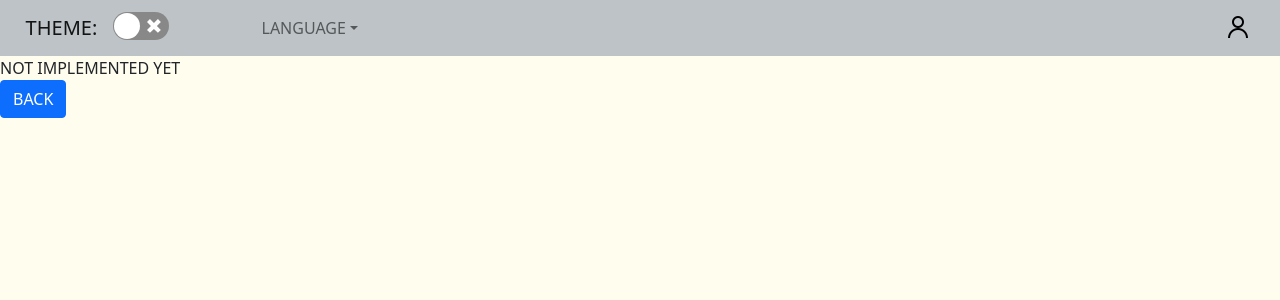
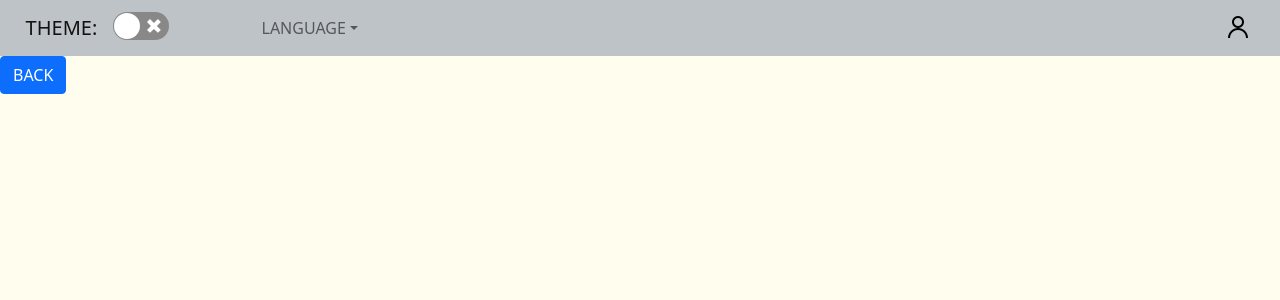
Before and after one commit to ksoloducha/dashboard, a React (Create React App) app: page / in a window 1280 px wide. Both pictures are taken after a click on the picture 325 px from the left and 215 px from the top of the page. Shown: the top 300 px of the page. Built offline with nearby package versions, Linux system fonts and the light colour scheme.

Commit message:
added goback button

```diff
--- a/src/NotImplementedYet.js
+++ b/src/NotImplementedYet.js
@@ -3,17 +3,15 @@ import Button from 'react-bootstrap/Button'
 
 const NotImplementedYet = (props) =>{
 
-    const goBack = () => {
-
+    const goBackToMainWindow = () => {
+        props.onSelectView('Main window')
     }
 
     return(
-        <div>
-            <div>
-                NOT IMPLEMENTED YET
-            </div>
+        <div
+        >
             <Button
-                onClick={goBack}
+                onClick={goBackToMainWindow}
             >
                 BACK
             </Button>
--- a/src/components/selling-chart/SellingChartView.js
+++ b/src/components/selling-chart/SellingChartView.js
@@ -27,7 +27,7 @@ const SellingChartView = (props) => {
         setTimePeriod(newTimePeriod)
     }
 
-    const selectView = (e) => {
+    const goBackToMainWindow = () => {
         props.onSelectView('Main window')
     }
 
@@ -49,7 +49,7 @@ const SellingChartView = (props) => {
             </div>
             <Button
                 className='secondary-button main-menu-button'
-                onClick={selectView}
+                onClick={goBackToMainWindow}
             >
                 MAIN MENU
             </Button>
```
